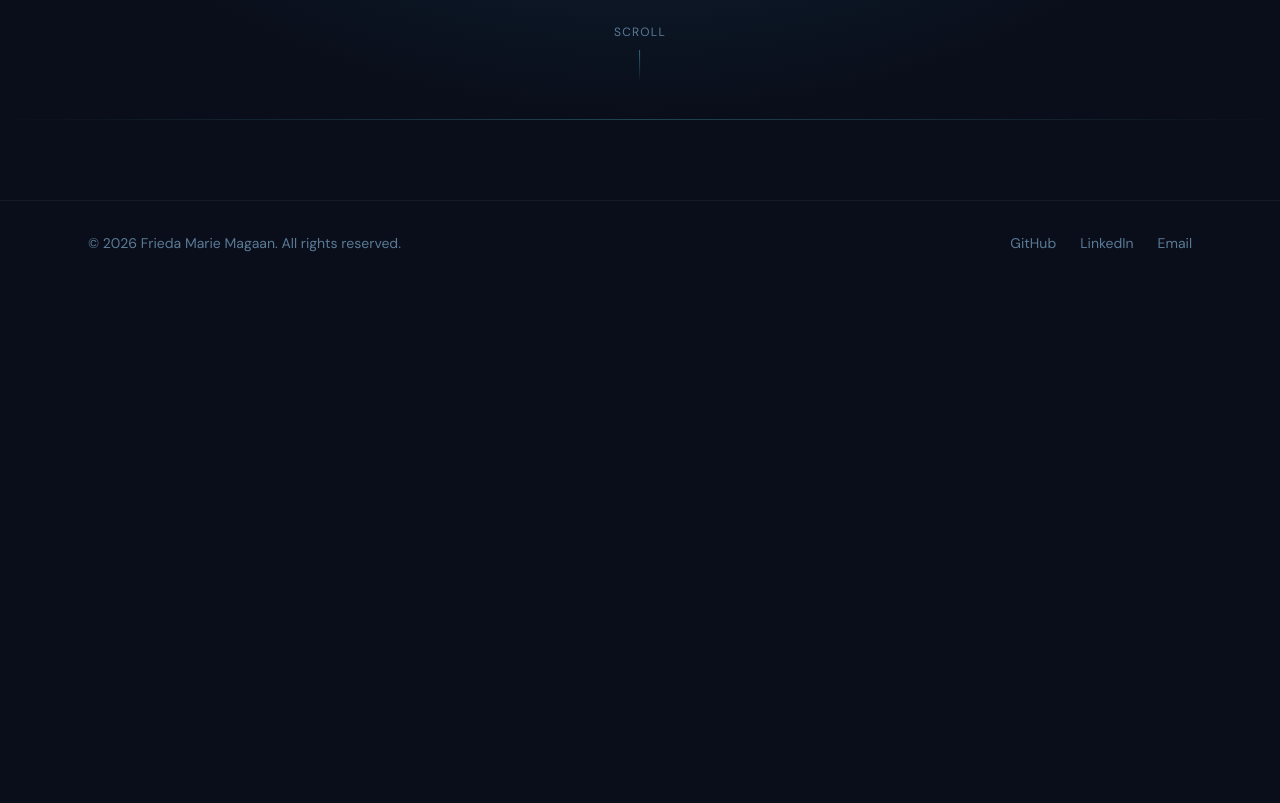
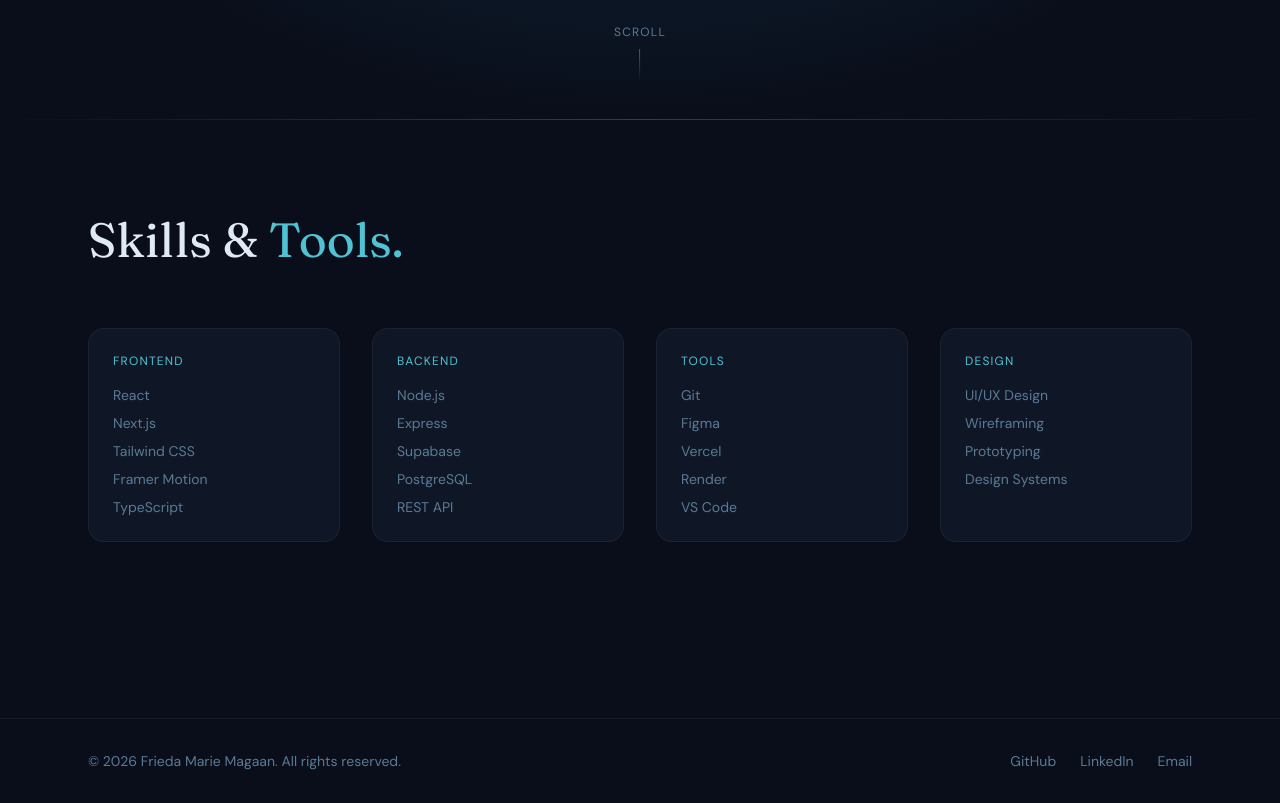
Before and after one commit to fredshekken/ida-portfolio, a Next.js app: page / in a window 1280 px wide. Shown: the part 680-1483 px from the top of the page. Before the commit the page ends 965 px from the top, so only its background shows below. Built offline with nearby package versions, Linux system fonts and the light colour scheme.

Commit message:
feat: add skills section

```diff
--- a/src/app/page.tsx
+++ b/src/app/page.tsx
@@ -1,9 +1,11 @@
 import HeroSection from "@/components/sections/HeroSection";
+import SkillsSection from "@/components/sections/SkillsSection";
 
 export default function Home() {
   return (
     <main>
       <HeroSection />
+      <SkillsSection />
     </main>
   );
 }
--- /dev/null
+++ b/src/components/sections/SkillsSection.tsx
@@ -0,0 +1,51 @@
+"use client";
+
+import { motion } from "framer-motion";
+
+const skills = {
+  Frontend: ["React", "Next.js", "Tailwind CSS", "Framer Motion", "TypeScript"],
+  Backend: ["Node.js", "Express", "Supabase", "PostgreSQL", "REST API"],
+  Tools: ["Git", "Figma", "Vercel", "Render", "VS Code"],
+  Design: ["UI/UX Design", "Wireframing", "Prototyping", "Design Systems"],
+};
+
+export default function SkillsSection() {
+  return (
+    <section className="max-w-6xl mx-auto px-6 py-24">
+      <motion.h2
+        initial={{ opacity: 0, y: 20 }}
+        whileInView={{ opacity: 1, y: 0 }}
+        viewport={{ once: true }}
+        transition={{ duration: 0.5 }}
+        className="font-display text-4xl md:text-5xl text-text mb-16"
+      >
+        Skills &{" "}
+        <span className="text-accent">Tools.</span>
+      </motion.h2>
+
+      <div className="grid grid-cols-1 md:grid-cols-2 lg:grid-cols-4 gap-8">
+        {Object.entries(skills).map(([category, items], i) => (
+          <motion.div
+            key={category}
+            initial={{ opacity: 0, y: 30 }}
+            whileInView={{ opacity: 1, y: 0 }}
+            viewport={{ once: true }}
+            transition={{ duration: 0.5, delay: i * 0.1 }}
+            className="bg-surface-mid border border-white/5 rounded-2xl p-6 hover:border-accent/20 transition-colors duration-300"
+          >
+            <h3 className="text-accent text-xs tracking-widest uppercase mb-4">
+              {category}
+            </h3>
+            <ul className="flex flex-col gap-2">
+              {items.map((skill) => (
+                <li key={skill} className="text-muted text-sm hover:text-text transition-colors duration-200">
+                  {skill}
+                </li>
+              ))}
+            </ul>
+          </motion.div>
+        ))}
+      </div>
+    </section>
+  );
+}
```
